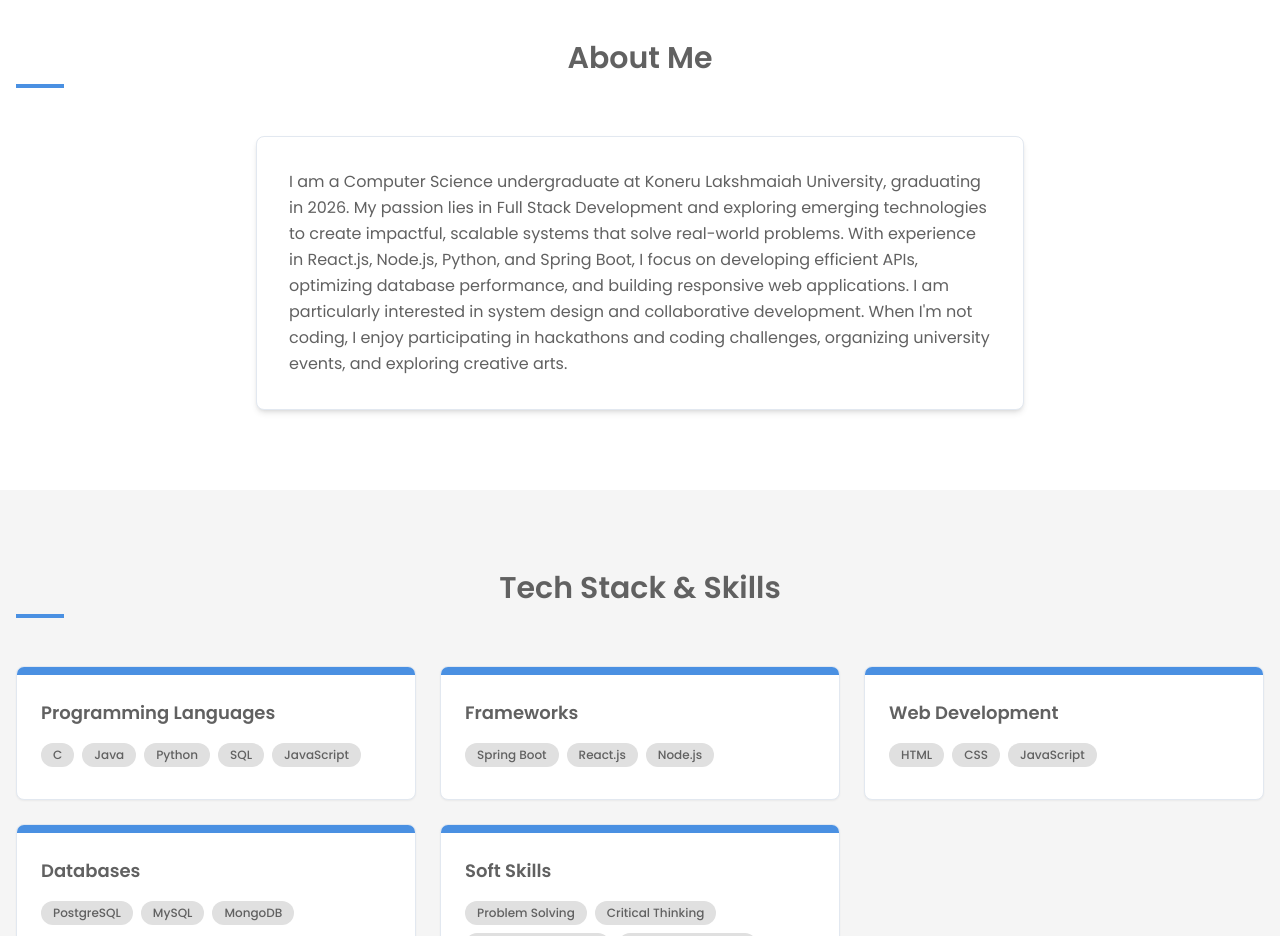
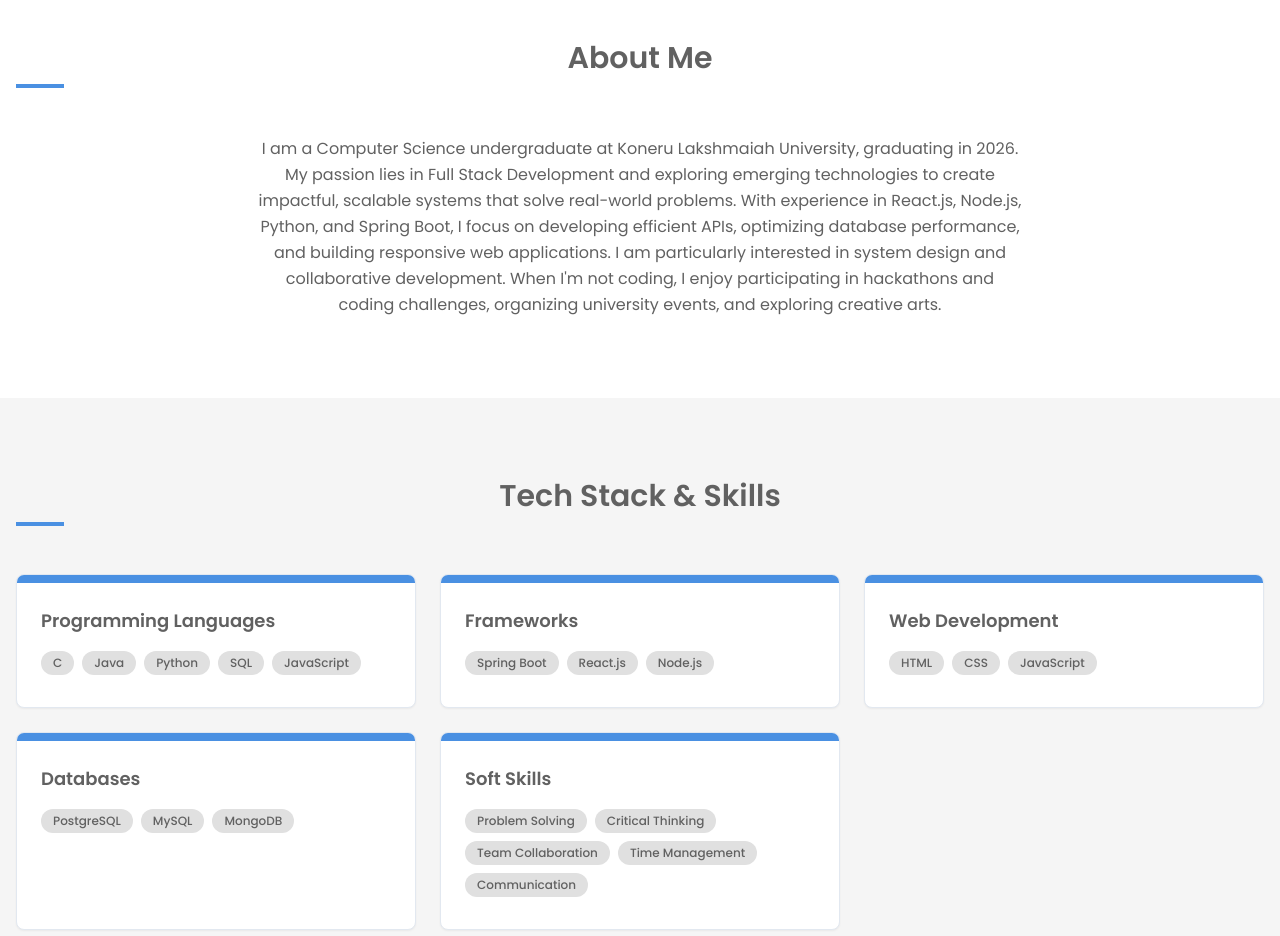
Before and after one commit to RevathiKondaveeti/revathi-portfolio-showcase, a React (Vite) app: page / in a window 1280 px wide. Shown: the part 840-1776 px from the top of the page. Built offline with nearby package versions, Linux system fonts and the light colour scheme.

Commit message:
Refactor: Remove card layout from About section
Remove the card layout from the About section and display the text freely.

```diff
--- a/src/components/About.tsx
+++ b/src/components/About.tsx
@@ -1,5 +1,3 @@
-
-import { Card, CardContent } from '@/components/ui/card';
 
 const About = () => {
   return (
@@ -8,9 +6,7 @@ const About = () => {
         <h2 className="section-heading text-center">About Me</h2>
 
         <div className="mx-auto max-w-3xl mt-12 animate-slide-up">
-          <Card className="shadow-md hover:shadow-lg transition-all duration-300">
-            <CardContent className="p-8">
-              <p className="text-portfolio-gray-dark leading-relaxed">
+          <p className="text-portfolio-gray-dark leading-relaxed text-center">
             I am a Computer Science undergraduate at Koneru Lakshmaiah University, graduating in 2026.
             My passion lies in Full Stack Development and exploring emerging technologies to create impactful,
             scalable systems that solve real-world problems. With experience in React.js, Node.js, Python, and Spring Boot,
@@ -18,8 +14,6 @@ const About = () => {
             I am particularly interested in system design and collaborative development. When I'm not coding, I enjoy
             participating in hackathons and coding challenges, organizing university events, and exploring creative arts.
           </p>
-            </CardContent>
-          </Card>
         </div>
       </div>
     </section>
```
Lines whose indentation alone changed are shown as unchanged.
